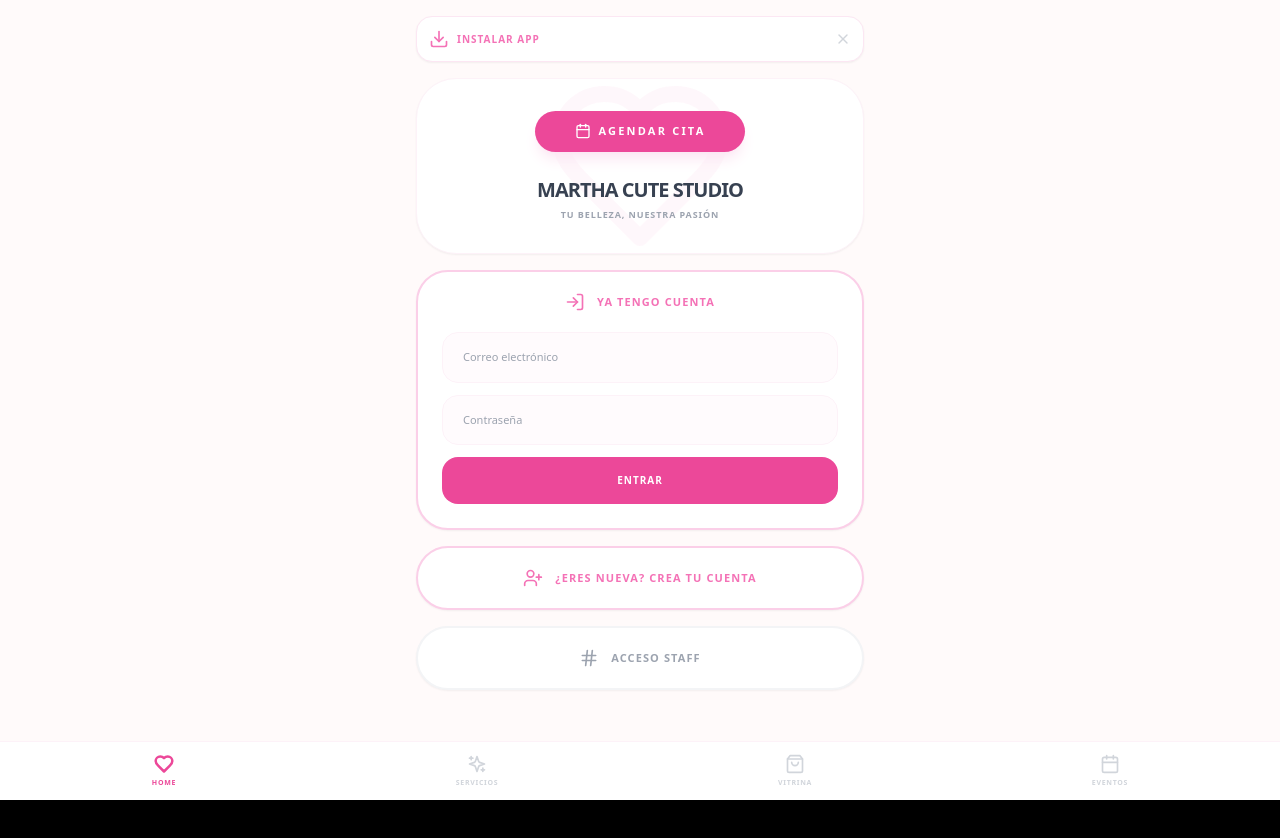
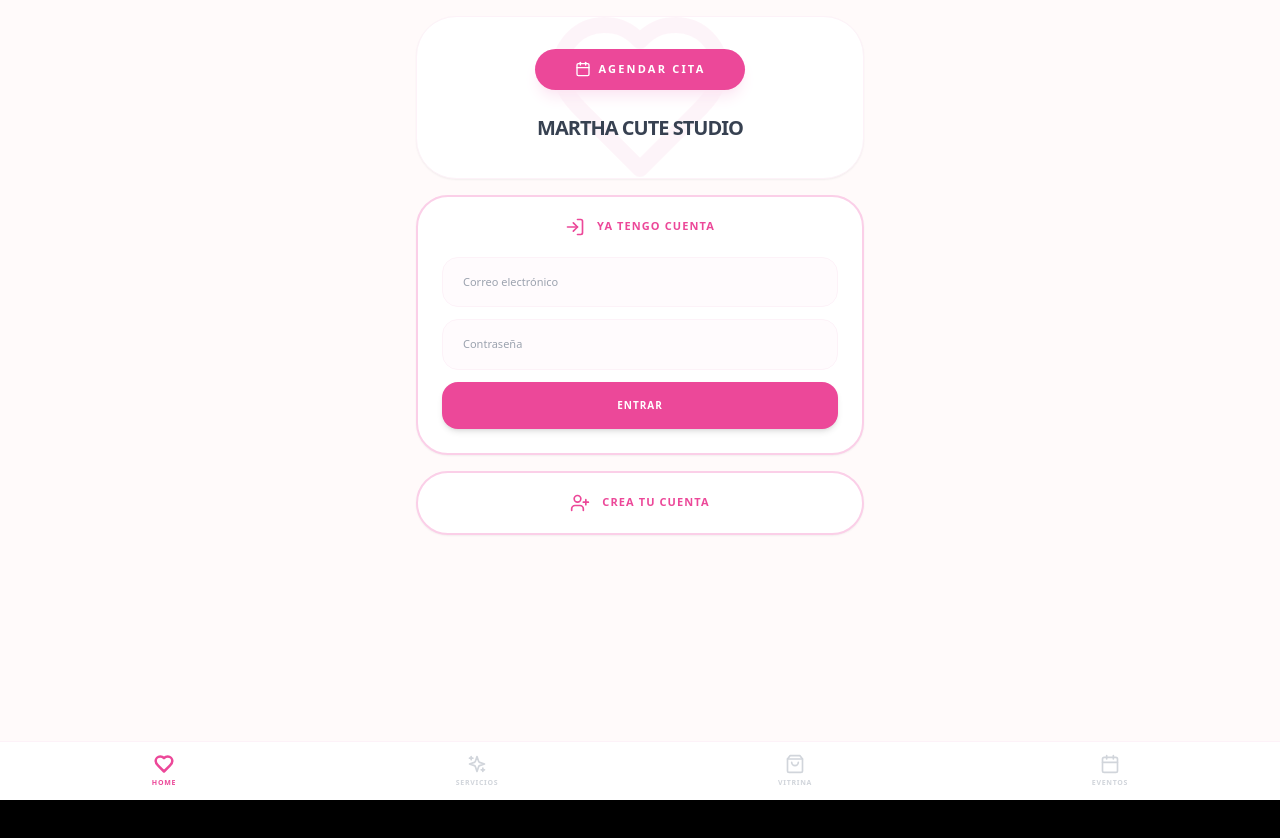
Before and after one commit to anaaz1798/martha-cute-studio, a React (Vite) app: page / in a window 1280 px wide. Both pictures are taken after a click on the button "YA TENGO CUENTA". Shown: the top 838 px of the page. Built offline with nearby package versions, Linux system fonts and the light colour scheme.

Commit message:
Update LoginPage.jsx

```diff
--- a/src/pages/LoginPage.jsx
+++ b/src/pages/LoginPage.jsx
@@ -7,119 +7,152 @@ export default function LoginPage() {
   const navigate = useNavigate();
   const [showLogin, setShowLogin] = useState(false);
   const [showRegister, setShowRegister] = useState(false);
-  const [showStaff, setShowStaff] = useState(false);
-  const [staffCode, setStaffCode] = useState('');
 
-  // Función para ir a servicios
-  const goToServices = () => {
-    navigate('/servicios');
+  // Estados para los inputs
+  const [email, setEmail] = useState('');
+  const [password, setPassword] = useState('');
+  const [nombre, setNombre] = useState('');
+  const [loading, setLoading] = useState(false);
+
+  // --- FUNCIÓN PARA LOGIN ---
+  const handleLogin = async (e) => {
+    e.preventDefault();
+    setLoading(true);
+    const { error } = await supabase.auth.signInWithPassword({
+      email,
+      password,
+    });
+
+    if (error) {
+      alert("Error: " + error.message);
+    } else {
+      navigate('/servicios'); // Pa' dentro si todo está bien
+    }
+    setLoading(false);
   };
 
-  const handleStaffLogin = () => {
-    if (staffCode === 'MARTHA2026') {
-      navigate('/eventos');
+  // --- FUNCIÓN PARA REGISTRO ---
+  const handleRegister = async (e) => {
+    e.preventDefault();
+    setLoading(true);
+
+    // 1. Registra el usuario en Auth
+    const { data: authData, error: authError } = await supabase.auth.signUp({
+      email,
+      password,
+      options: {
+        data: { full_name: nombre } // Guarda el nombre en los metadatos
+      }
+    });
+
+    if (authError) {
+      alert("Error al registrar: " + authError.message);
     } else {
-      alert("Código de Staff inválido");
+      alert("¡Cuenta creada! Revisa tu correo o intenta entrar.");
+      setShowRegister(false);
+      setShowLogin(true);
     }
+    setLoading(false);
   };
 
   return (
     <div className="min-h-screen bg-[#fffafa] pb-24 px-4 font-sans text-gray-800">
       <main className="max-w-md mx-auto pt-4 space-y-4">
 
-        {/* BOTÓN INSTALAR APP - Rosado suave */}
-        <div className="bg-white border border-pink-100 rounded-2xl p-3 flex justify-between items-center shadow-sm">
-          <div className="flex items-center gap-2 text-[#f472b6]">
-            <Download className="w-5 h-5" />
-            <span className="text-[10px] font-black uppercase tracking-widest">Instalar App</span>
-          </div>
-          <X className="w-4 h-4 text-gray-300 cursor-pointer" />
-        </div>
-
-        {/* CABEZAL CON CORAZÓN TRASLÚCIDO */}
+        {/* CABEZAL */}
         <section className="bg-white rounded-[40px] p-8 text-center relative overflow-hidden shadow-sm border border-pink-50">
           <div className="absolute inset-0 flex items-center justify-center opacity-[0.05]">
-            <Heart className="w-48 h-48 text-[#f472b6]" />
+            <Heart className="w-48 h-48 text-[#ec4899]" />
           </div>
           <div className="relative z-10 flex flex-col items-center">
-            {/* BOTÓN AGENDAR - Ahora sí navega */}
             <button
-              onClick={goToServices}
-              className="bg-[#ec4899] text-white px-10 py-3 rounded-full flex items-center gap-2 shadow-lg shadow-pink-100 mb-6 active:scale-95 transition-all"
+              onClick={() => navigate('/servicios')}
+              className="bg-[#ec4899] text-white px-10 py-3 rounded-full flex items-center gap-2 shadow-lg shadow-pink-100 mb-6 active:scale-95"
             >
               <Calendar className="w-4 h-4" />
               <span className="text-[11px] font-black uppercase tracking-[0.2em]">Agendar Cita</span>
             </button>
-            <h1 className="text-xl font-black uppercase tracking-tighter mb-1 text-gray-700">Martha Cute Studio</h1>
-            <p className="text-[9px] font-bold text-gray-400 uppercase tracking-widest">Tu belleza, nuestra pasión</p>
+            <h1 className="text-xl font-black uppercase tracking-tighter mb-1 text-gray-700 text-center">Martha Cute Studio</h1>
           </div>
         </section>
 
-        {/* 1. LOGIN CLIENTA - Borde rosado pastel */}
+        {/* LOGIN CLIENTA */}
         <div className="bg-white rounded-[32px] border-2 border-[#fbcfe8] overflow-hidden shadow-sm">
           <button
-            onClick={() => { setShowLogin(!showLogin); setShowRegister(false); setShowStaff(false); }}
-            className="w-full p-5 flex items-center justify-center gap-3 text-[#f472b6]"
+            onClick={() => { setShowLogin(!showLogin); setShowRegister(false); }}
+            className="w-full p-5 flex items-center justify-center gap-3 text-[#ec4899]"
           >
             <LogIn className="w-5 h-5" />
-            <span className="text-[11px] font-black uppercase tracking-widest">Ya tengo cuenta</span>
+            <span className="text-[11px] font-black uppercase tracking-widest text-center">Ya tengo cuenta</span>
           </button>
 
           {showLogin && (
-            <div className="px-6 pb-6 space-y-3">
-              <input className="w-full px-5 py-4 bg-pink-50/30 rounded-2xl text-[11px] outline-none border border-pink-50" type="email" placeholder="Correo electrónico" />
-              <input className="w-full px-5 py-4 bg-pink-50/30 rounded-2xl text-[11px] outline-none border border-pink-50" type="password" placeholder="Contraseña" />
-              <button className="w-full bg-[#ec4899] text-white font-bold py-4 rounded-2xl text-[10px] uppercase tracking-widest">Entrar</button>
-            </div>
+            <form onSubmit={handleLogin} className="px-6 pb-6 space-y-3">
+              <input
+                className="w-full px-5 py-4 bg-pink-50/30 rounded-2xl text-[11px] outline-none border border-pink-50"
+                type="email"
+                placeholder="Correo electrónico"
+                onChange={(e) => setEmail(e.target.value)}
+                required
+              />
+              <input
+                className="w-full px-5 py-4 bg-pink-50/30 rounded-2xl text-[11px] outline-none border border-pink-50"
+                type="password"
+                placeholder="Contraseña"
+                onChange={(e) => setPassword(e.target.value)}
+                required
+              />
+              <button
+                type="submit"
+                disabled={loading}
+                className="w-full bg-[#ec4899] text-white font-bold py-4 rounded-2xl text-[10px] uppercase tracking-widest shadow-md disabled:opacity-50"
+              >
+                {loading ? 'Entrando...' : 'Entrar'}
+              </button>
+            </form>
           )}
         </div>
 
-        {/* 2. REGISTRO CLIENTA */}
+        {/* REGISTRO CLIENTA */}
         <div className="bg-white rounded-[32px] border-2 border-[#fbcfe8] overflow-hidden shadow-sm">
           <button
-            onClick={() => { setShowRegister(!showRegister); setShowLogin(false); setShowStaff(false); }}
-            className="w-full p-5 flex items-center justify-center gap-3 text-[#f472b6]"
+            onClick={() => { setShowRegister(!showRegister); setShowLogin(false); }}
+            className="w-full p-5 flex items-center justify-center gap-3 text-[#ec4899]"
           >
             <UserPlus className="w-5 h-5" />
-            <span className="text-[11px] font-black uppercase tracking-widest">¿Eres nueva? Crea tu cuenta</span>
+            <span className="text-[11px] font-black uppercase tracking-widest text-center">Crea tu cuenta</span>
           </button>
 
           {showRegister && (
-            <div className="px-6 pb-6 space-y-3">
-              <input className="w-full px-5 py-4 bg-pink-50/30 rounded-2xl text-[11px] outline-none border border-pink-50" placeholder="Nombre completo" />
-              <input className="w-full px-5 py-4 bg-pink-50/30 rounded-2xl text-[11px] outline-none border border-pink-50" placeholder="Teléfono" />
-              <input className="w-full px-5 py-4 bg-pink-50/30 rounded-2xl text-[11px] outline-none border border-pink-50" placeholder="Email" />
-              <input className="w-full px-5 py-4 bg-pink-50/30 rounded-2xl text-[11px] outline-none border border-pink-50" type="password" placeholder="Contraseña" />
-              <button className="w-full bg-[#ec4899] text-white font-bold py-4 rounded-2xl text-[10px] uppercase tracking-widest">Registrarme</button>
-            </div>
-          )}
-        </div>
-
-        {/* 3. ACCESO STAFF */}
-        <div className="bg-white rounded-[32px] border-2 border-gray-100 overflow-hidden shadow-sm">
-          <button
-            onClick={() => { setShowStaff(!showStaff); setShowLogin(false); setShowRegister(false); }}
-            className="w-full p-5 flex items-center justify-center gap-3 text-gray-400"
-          >
-            <Hash className="w-5 h-5" />
-            <span className="text-[11px] font-black uppercase tracking-widest">Acceso Staff</span>
-          </button>
-
-          {showStaff && (
-            <div className="px-6 pb-6 space-y-3">
+            <form onSubmit={handleRegister} className="px-6 pb-6 space-y-3">
               <input
-                className="w-full px-5 py-4 bg-gray-50 rounded-2xl text-[11px] outline-none text-center tracking-[0.5em]"
+                className="w-full px-5 py-4 bg-pink-50/30 rounded-2xl text-[11px] outline-none border border-pink-50"
+                placeholder="Nombre completo"
+                onChange={(e) => setNombre(e.target.value)}
+                required
+              />
+              <input
+                className="w-full px-5 py-4 bg-pink-50/30 rounded-2xl text-[11px] outline-none border border-pink-50"
+                type="email"
+                placeholder="Email"
+                onChange={(e) => setEmail(e.target.value)}
+                required
+              />
+              <input
+                className="w-full px-5 py-4 bg-pink-50/30 rounded-2xl text-[11px] outline-none border border-pink-50"
                 type="password"
-                placeholder="****"
-                onChange={(e) => setStaffCode(e.target.value)}
+                placeholder="Crea una contraseña"
+                onChange={(e) => setPassword(e.target.value)}
+                required
               />
               <button
-                onClick={handleStaffLogin}
-                className="w-full bg-gray-700 text-white font-bold py-4 rounded-2xl text-[10px] uppercase tracking-widest"
+                type="submit"
+                disabled={loading}
+                className="w-full bg-[#ec4899] text-white font-bold py-4 rounded-2xl text-[10px] uppercase tracking-widest shadow-md disabled:opacity-50"
               >
-                Validar Código
+                {loading ? 'Registrando...' : 'Registrarme'}
               </button>
-            </div>
+            </form>
           )}
         </div>
 
```
